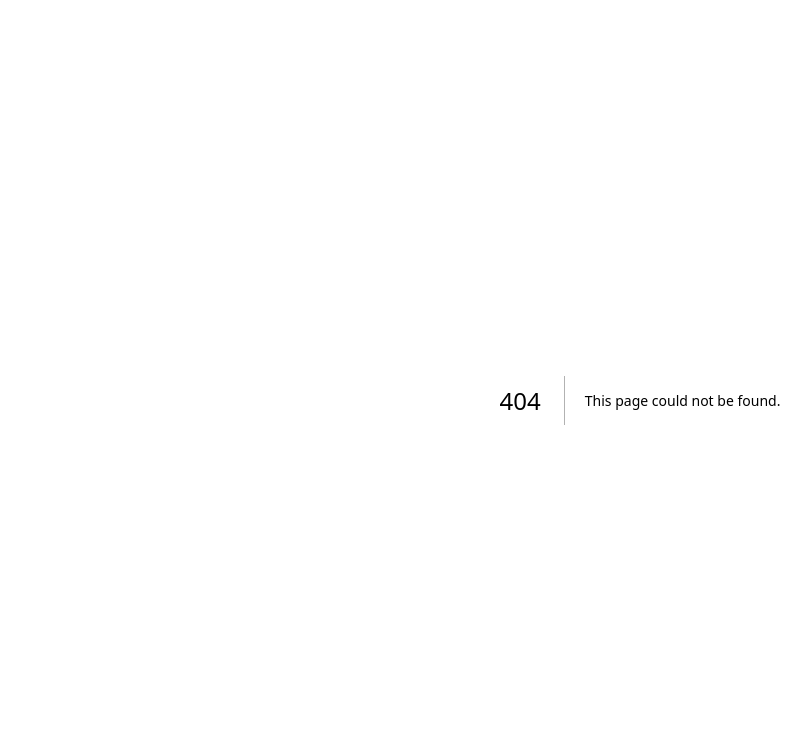
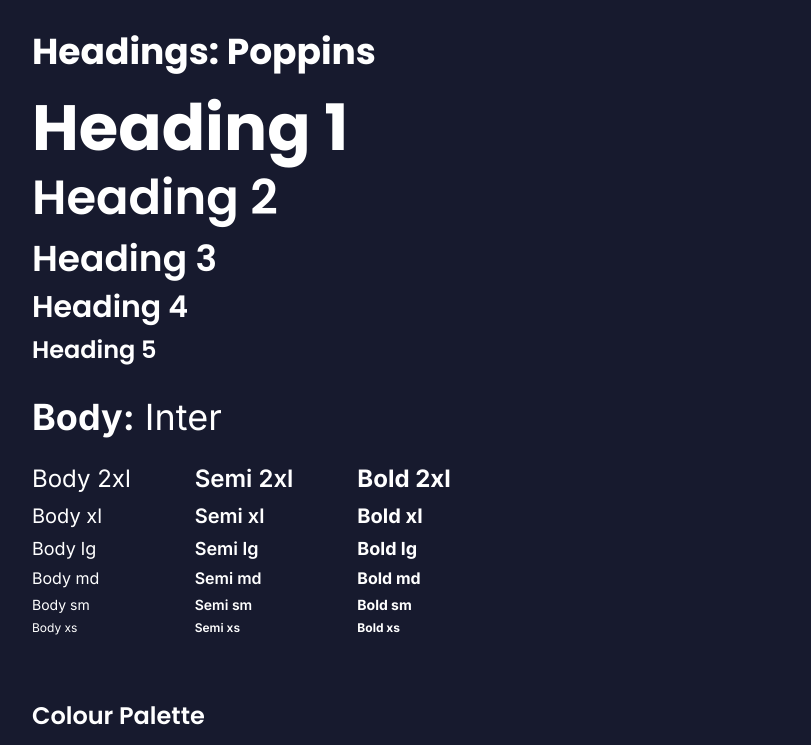
Before and after one commit to sergiocast97/orxata-ds, a Next.js app: page /styleguide in a window 1280 px wide. Before the commit this address had no page. Shown: the top 745 px of the page, without its empty margins (0-811 px from the left). Built offline with nearby package versions, Linux system fonts and the light colour scheme.

Commit message:
colour palette overhaul

```diff
--- a/src/app/globals.css
+++ b/src/app/globals.css
@@ -1,4 +1,22 @@
 @import 'tailwindcss';
+
+@layer base {
+  :root {
+    /* Neutral Colour Palette */
+    --palette-neutral-000: #ffffff;
+    --palette-neutral-050: #fafbff;
+    --palette-neutral-100: #edeffa;
+    --palette-neutral-200: #e6e8f7;
+    --palette-neutral-300: #daddf2;
+    --palette-neutral-400: #959bbf;
+    --palette-neutral-500: #757a9e;
+    --palette-neutral-600: #484c6b;
+    --palette-neutral-700: #343854;
+    --palette-neutral-800: #232740;
+    --palette-neutral-900: #171a2e;
+    --palette-neutral-950: #0d0e1a;
+  }
+}
 
 @theme {
   /* Fonts */
@@ -12,24 +30,24 @@
   --radius-theme-lg: var(--radius-lg);
 
   /* Colour Palette */
-  --color-theme-heading: #18181b;
-  --color-theme-copy: #27272a;
-  --color-theme-strong: #52525b;
-  --color-theme-weak: #a1a1aa;
-  --color-theme-filling: #d4d4d8;
-  --color-theme-background: #ffffff;
+  --color-theme-heading: var(--palette-neutral-900);
+  --color-theme-copy: var(--palette-neutral-600);
+  --color-theme-strong: var(--palette-neutral-500);
+  --color-theme-weak: var(--palette-neutral-200);
+  --color-theme-filling: var(--palette-neutral-050);
+  --color-theme-background: var(--palette-neutral-000);
   --color-theme-primary: var(--color-indigo-500);
 }
 
 @layer base {
   [data-theme='dark'] {
     /* Colour Palette */
-    --color-theme-heading: #ffffff;
-    --color-theme-copy: #d4d4d8;
-    --color-theme-strong: #a1a1aa;
-    --color-theme-weak: #52525b;
-    --color-theme-filling: #27272a;
-    --color-theme-background: #18181b;
+    --color-theme-heading: var(--palette-neutral-000);
+    --color-theme-copy: var(--palette-neutral-300);
+    --color-theme-strong: var(--palette-neutral-400);
+    --color-theme-weak: var(--palette-neutral-500);
+    --color-theme-filling: var(--palette-neutral-800);
+    --color-theme-background: var(--palette-neutral-900);
   }
 }
 
--- a/src/app/page.tsx
+++ b/src/app/page.tsx
@@ -1,121 +1,5 @@
 //import Image from 'next/image';
-import { GlobeAltIcon } from '@heroicons/react/24/solid';
 
 export default function Home() {
-  return (
-    <>
-      {/* Typography */}
-      <div className="container space-y-8">
-        <div className="space-y-2">
-          <div className="mb-6 text-2xl font-bold md:text-4xl font-heading">
-            Headings:
-            <span className="font-bold"> Poppins</span>
-          </div>
-          <h1 className=" head-h1">Heading 1</h1>
-          <h2 className=" head-h2">Heading 2</h2>
-          <h3 className=" head-h3">Heading 3</h3>
-          <h4 className=" head-h4">Heading 4</h4>
-          <h5 className=" head-h5">Heading 5</h5>
-        </div>
-
-        <div className="space-y-2">
-          <div className="mb-6 font-sans text-2xl font-bold md:text-4xl ">
-            Body:
-            <span className="font-normal"> Inter</span>
-          </div>
-
-          <div className="flex flex-col flex-wrap gap-8 sm:flex-row sm:gap-12 lg:gap-16">
-            <div className="space-y-1">
-              <p className="body-2xl">Body 2xl</p>
-              <p className="body-xl ">Body xl</p>
-              <p className="body-lg ">Body lg</p>
-              <p className="body-md ">Body md</p>
-              <p className="body-sm ">Body sm</p>
-              <p className="body-xs ">Body xs</p>
-            </div>
-
-            <div className="space-y-1">
-              <p className="font-semibold body-2xl ">Semi 2xl</p>
-              <p className="font-semibold body-xl ">Semi xl</p>
-              <p className="font-semibold body-lg ">Semi lg</p>
-              <p className="font-semibold body-md ">Semi md</p>
-              <p className="font-semibold body-sm ">Semi sm</p>
-              <p className="font-semibold body-xs ">Semi xs</p>
-            </div>
-
-            <div className="space-y-1">
-              <p className="font-bold body-2xl ">Bold 2xl</p>
-              <p className="font-bold body-xl ">Bold xl</p>
-              <p className="font-bold body-lg ">Bold lg</p>
-              <p className="font-bold body-md ">Bold md</p>
-              <p className="font-bold body-sm ">Bold sm</p>
-              <p className="font-bold body-xs ">Bold xs</p>
-            </div>
-          </div>
-        </div>
-      </div>
-
-      {/* Colour Palete */}
-      <div className="container space-y-8">
-        <div className="space-y-4">
-          <h3 className="head-h5 text-theme-heading">Colour Palette</h3>
-
-          <div className="flex flex-wrap gap-4 md:gap-4 lg:gap-8">
-            <div className="space-y-1">
-              <div className="border size-20 md:size-24 lg:size-32 border-theme-weak rounded-theme-md bg-theme-heading"></div>
-
-              <p className="font-semibold body-xs md:body-sm lg:body-md text-theme-heading">
-                Text Heading
-              </p>
-            </div>
-
-            <div className="space-y-1">
-              <div className="border size-20 md:size-24 lg:size-32 border-theme-weak rounded-theme-md bg-theme-copy"></div>
-
-              <p className="font-semibold body-xs md:body-sm lg:body-md text-theme-heading">
-                Text Copy
-              </p>
-            </div>
-
-            <div className="space-y-1">
-              <div className="border size-20 md:size-24 lg:size-32 border-theme-weak rounded-theme-md bg-theme-strong"></div>
-
-              <p className="font-semibold body-xs md:body-sm lg:body-md text-theme-heading">
-                Stroke Strong
-              </p>
-            </div>
-
-            <div className="space-y-1">
-              <div className="border size-20 md:size-24 lg:size-32 border-theme-weak rounded-theme-md bg-theme-weak"></div>
-
-              <p className="font-semibold body-xs md:body-sm lg:body-md text-theme-heading">
-                Stroke Weak
-              </p>
-            </div>
-
-            <div className="space-y-1">
-              <div className="border size-20 md:size-24 lg:size-32 border-theme-weak rounded-theme-md bg-theme-filling"></div>
-
-              <p className="font-semibold body-xs md:body-sm lg:body-md text-theme-heading">
-                Filling
-              </p>
-            </div>
-
-            <div className="space-y-1">
-              <div className="border size-20 md:size-24 lg:size-32 border-theme-weak rounded-theme-md bg-theme-background"></div>
-
-              <p className="font-semibold body-xs md:body-sm lg:body-md text-theme-heading">
-                Background
-              </p>
-            </div>
-          </div>
-        </div>
-      </div>
-
-      {/* Icons */}
-      <div className="container">
-        <GlobeAltIcon className="text-theme-strong size-12" />
-      </div>
-    </>
-  );
+  return <></>;
 }
--- /dev/null
+++ b/src/app/styleguide/page.tsx
@@ -0,0 +1,121 @@
+//import Image from 'next/image';
+import { GlobeAltIcon } from '@heroicons/react/24/solid';
+
+export default function Home() {
+  return (
+    <>
+      {/* Typography */}
+      <div className="container space-y-8">
+        <div className="space-y-2">
+          <div className="mb-6 text-2xl font-bold md:text-4xl font-heading">
+            Headings:
+            <span className="font-bold"> Poppins</span>
+          </div>
+          <h1 className=" head-h1">Heading 1</h1>
+          <h2 className=" head-h2">Heading 2</h2>
+          <h3 className=" head-h3">Heading 3</h3>
+          <h4 className=" head-h4">Heading 4</h4>
+          <h5 className=" head-h5">Heading 5</h5>
+        </div>
+
+        <div className="space-y-2">
+          <div className="mb-6 font-sans text-2xl font-bold md:text-4xl ">
+            Body:
+            <span className="font-normal"> Inter</span>
+          </div>
+
+          <div className="flex flex-col flex-wrap gap-8 sm:flex-row sm:gap-12 lg:gap-16">
+            <div className="space-y-1">
+              <p className="body-2xl">Body 2xl</p>
+              <p className="body-xl ">Body xl</p>
+              <p className="body-lg ">Body lg</p>
+              <p className="body-md ">Body md</p>
+              <p className="body-sm ">Body sm</p>
+              <p className="body-xs ">Body xs</p>
+            </div>
+
+            <div className="space-y-1">
+              <p className="font-semibold body-2xl ">Semi 2xl</p>
+              <p className="font-semibold body-xl ">Semi xl</p>
+              <p className="font-semibold body-lg ">Semi lg</p>
+              <p className="font-semibold body-md ">Semi md</p>
+              <p className="font-semibold body-sm ">Semi sm</p>
+              <p className="font-semibold body-xs ">Semi xs</p>
+            </div>
+
+            <div className="space-y-1">
+              <p className="font-bold body-2xl ">Bold 2xl</p>
+              <p className="font-bold body-xl ">Bold xl</p>
+              <p className="font-bold body-lg ">Bold lg</p>
+              <p className="font-bold body-md ">Bold md</p>
+              <p className="font-bold body-sm ">Bold sm</p>
+              <p className="font-bold body-xs ">Bold xs</p>
+            </div>
+          </div>
+        </div>
+      </div>
+
+      {/* Colour Palete */}
+      <div className="container space-y-8">
+        <div className="space-y-4">
+          <h3 className="head-h5 text-theme-heading">Colour Palette</h3>
+
+          <div className="flex flex-wrap gap-4 md:gap-4 lg:gap-8">
+            <div className="space-y-1">
+              <div className="border size-20 md:size-24 lg:size-32 border-theme-weak rounded-theme-md bg-theme-heading"></div>
+
+              <p className="font-semibold body-xs md:body-sm lg:body-md text-theme-heading">
+                Text Heading
+              </p>
+            </div>
+
+            <div className="space-y-1">
+              <div className="border size-20 md:size-24 lg:size-32 border-theme-weak rounded-theme-md bg-theme-copy"></div>
+
+              <p className="font-semibold body-xs md:body-sm lg:body-md text-theme-heading">
+                Text Copy
+              </p>
+            </div>
+
+            <div className="space-y-1">
+              <div className="border size-20 md:size-24 lg:size-32 border-theme-weak rounded-theme-md bg-theme-strong"></div>
+
+              <p className="font-semibold body-xs md:body-sm lg:body-md text-theme-heading">
+                Stroke Strong
+              </p>
+            </div>
+
+            <div className="space-y-1">
+              <div className="border size-20 md:size-24 lg:size-32 border-theme-weak rounded-theme-md bg-theme-weak"></div>
+
+              <p className="font-semibold body-xs md:body-sm lg:body-md text-theme-heading">
+                Stroke Weak
+              </p>
+            </div>
+
+            <div className="space-y-1">
+              <div className="border size-20 md:size-24 lg:size-32 border-theme-weak rounded-theme-md bg-theme-filling"></div>
+
+              <p className="font-semibold body-xs md:body-sm lg:body-md text-theme-heading">
+                Filling
+              </p>
+            </div>
+
+            <div className="space-y-1">
+              <div className="border size-20 md:size-24 lg:size-32 border-theme-weak rounded-theme-md bg-theme-background"></div>
+
+              <p className="font-semibold body-xs md:body-sm lg:body-md text-theme-heading">
+                Background
+              </p>
+            </div>
+          </div>
+        </div>
+      </div>
+
+      {/* Icons */}
+      <div className="container">
+        <GlobeAltIcon className="text-theme-strong size-12" />
+      </div>
+    </>
+  );
+}
```
